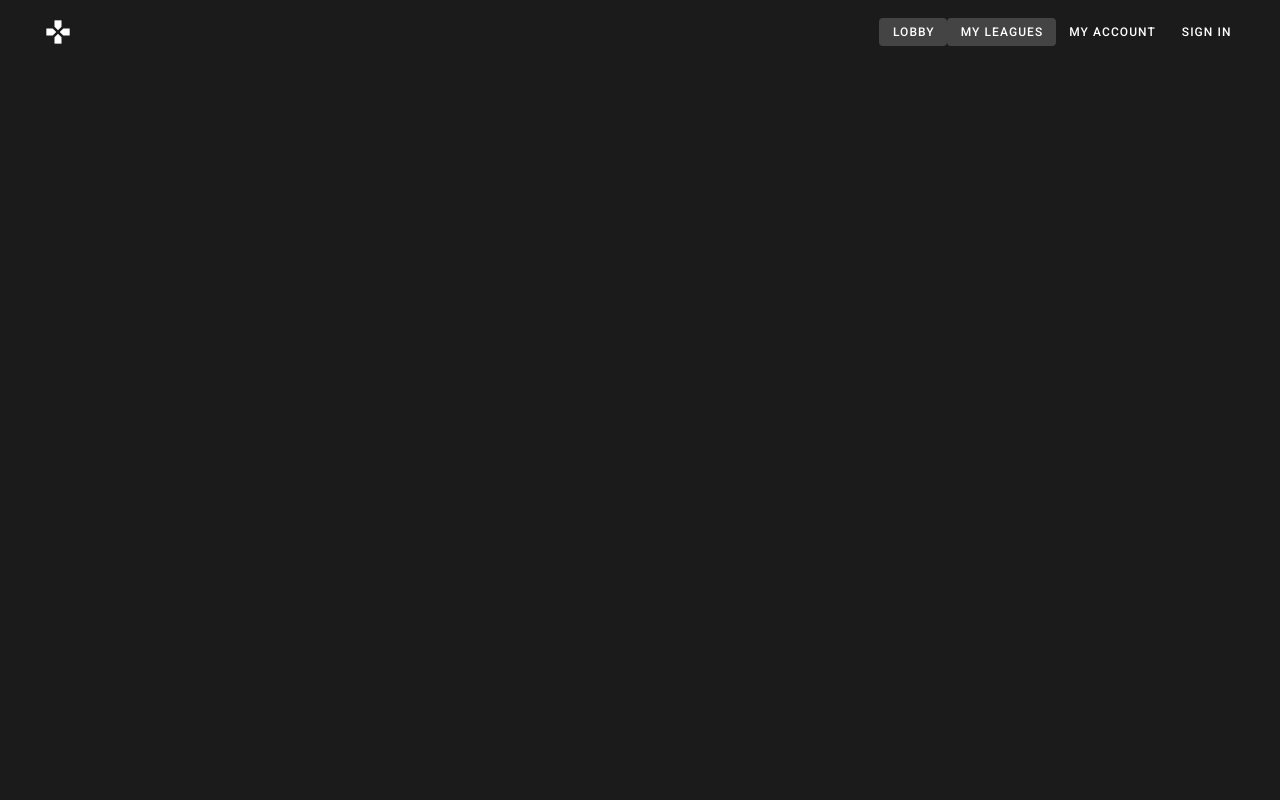
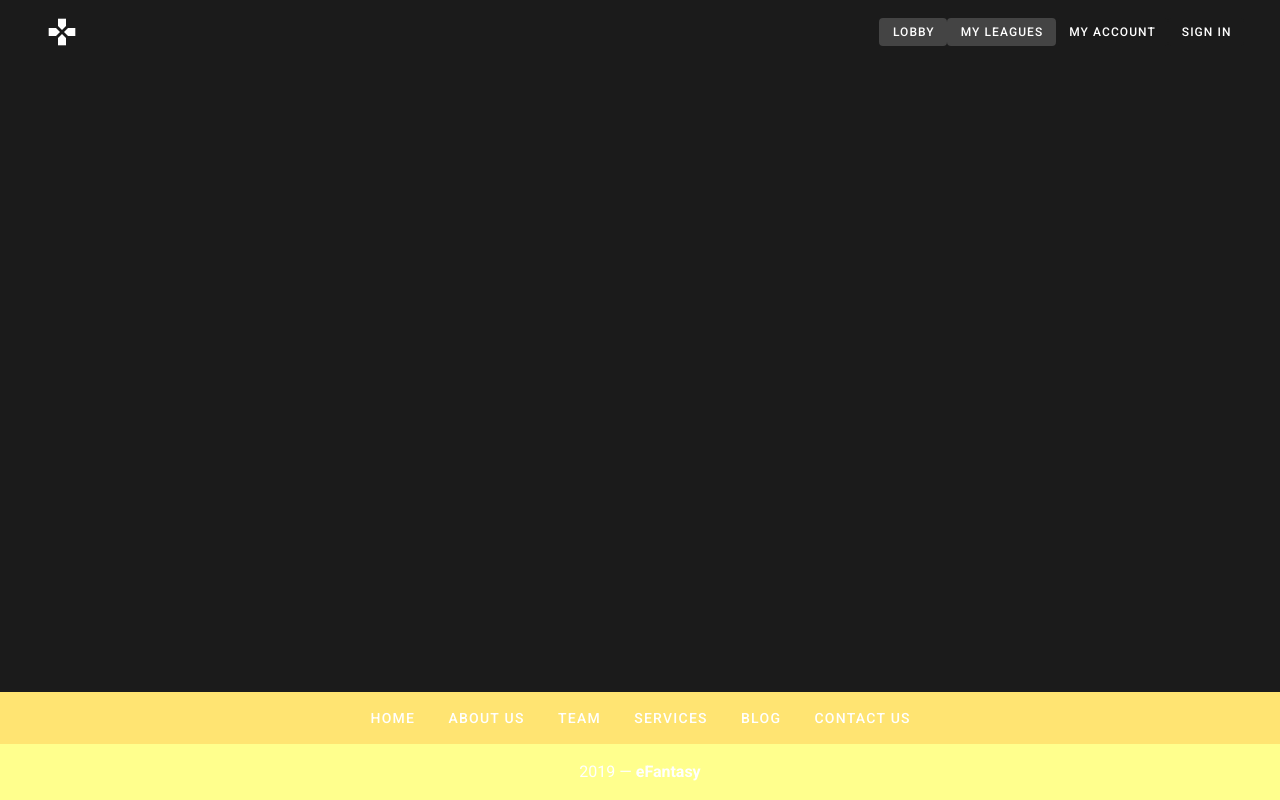
Before and after one commit to esportsdrafts/esportsdrafts-frontend-legacy, a Vue app: page / in a window 1280 px wide. Built offline with nearby package versions, Linux system fonts and the light colour scheme.

Commit message:
Add footer component

```diff
--- a/src/App.vue
+++ b/src/App.vue
@@ -11,17 +11,21 @@
         </v-layout>
       </v-container>
     </v-content>
+
+    <Footer v-if="!$route.meta.hideNavigation" />
   </v-app>
 </template>
 
 <script lang="ts">
 import Vue from "vue";
 import Navigation from "@/components/Navigation.vue";
+import Footer from "@/components/Footer.vue";
 
 export default Vue.extend({
   name: "App",
   components: {
-    Navigation
+    Navigation,
+    Footer
   },
   data: () => ({
     //
--- /dev/null
+++ b/src/components/Footer.vue
@@ -0,0 +1,54 @@
+<template>
+  <v-footer
+    color="primary lighten-1"
+    padless
+    absolute
+  >
+    <v-layout
+      justify-center
+      wrap
+    >
+      <v-btn
+        v-for="link in links"
+        :key="link"
+        color="white"
+        text
+        rounded
+        class="my-2"
+      >
+        {{ link }}
+      </v-btn>
+      <v-flex
+        primary
+        lighten-2
+        py-4
+        text-center
+        white--text
+        xs12
+      >
+        {{ new Date().getFullYear() }} — <strong>eFantasy</strong>
+      </v-flex>
+    </v-layout>
+  </v-footer>
+</template>
+
+<script lang="ts">
+import Vue from 'vue'
+
+export default {
+    data: () => ({
+      links: [
+        'Home',
+        'About Us',
+        'Team',
+        'Services',
+        'Blog',
+        'Contact Us',
+      ],
+    }),
+  }
+</script>
+
+<style scoped>
+
+</style>
--- a/src/components/Navigation.vue
+++ b/src/components/Navigation.vue
@@ -1,7 +1,7 @@
 <template>
-  <v-app-bar app dark fixed color="#1b1b1b" flat>
+  <v-app-bar app fixed color="#1b1b1b" flat>
     <v-progress-linear :active="loading" :indeterminate="loading" absolute top color="primary"></v-progress-linear>
-    <v-btn class="ma-5" tile large color="white" icon>
+    <v-btn class="ma-5" tile x-large color="white" icon>
       <v-icon>gamepad</v-icon>
     </v-btn>
     <v-spacer></v-spacer>
@@ -24,8 +24,6 @@ export default {
       setTimeout(() => (this.loading = false), 4000);
     }
   },
-
-  name: "Navigation"
 };
 </script>
 
--- a/src/views/Home.vue
+++ b/src/views/Home.vue
@@ -1,14 +1,11 @@
 <template>
-  <Navigation />
 </template>
 
 <script lang="ts">
 import Vue from "vue";
-import Navigation from "../components/Navigation.vue";
 
 export default Vue.extend({
   components: {
-    Navigation
   }
 });
 </script>
--- a/src/views/Register.vue
+++ b/src/views/Register.vue
@@ -10,7 +10,7 @@
         <p class="headline font-weight-bold text-uppercase text-center mb-6">Register</p>
         <v-card-text>
           <v-form>
-            <v-alert type="error" v-if="password_warning !== null && password_warning != ''">
+            <v-alert type="warning" v-if="password_warning !== null && password_warning != ''">
               <span class="font-weight-bold">Weak password:</span>
               {{password_warning}}
             </v-alert>
```
